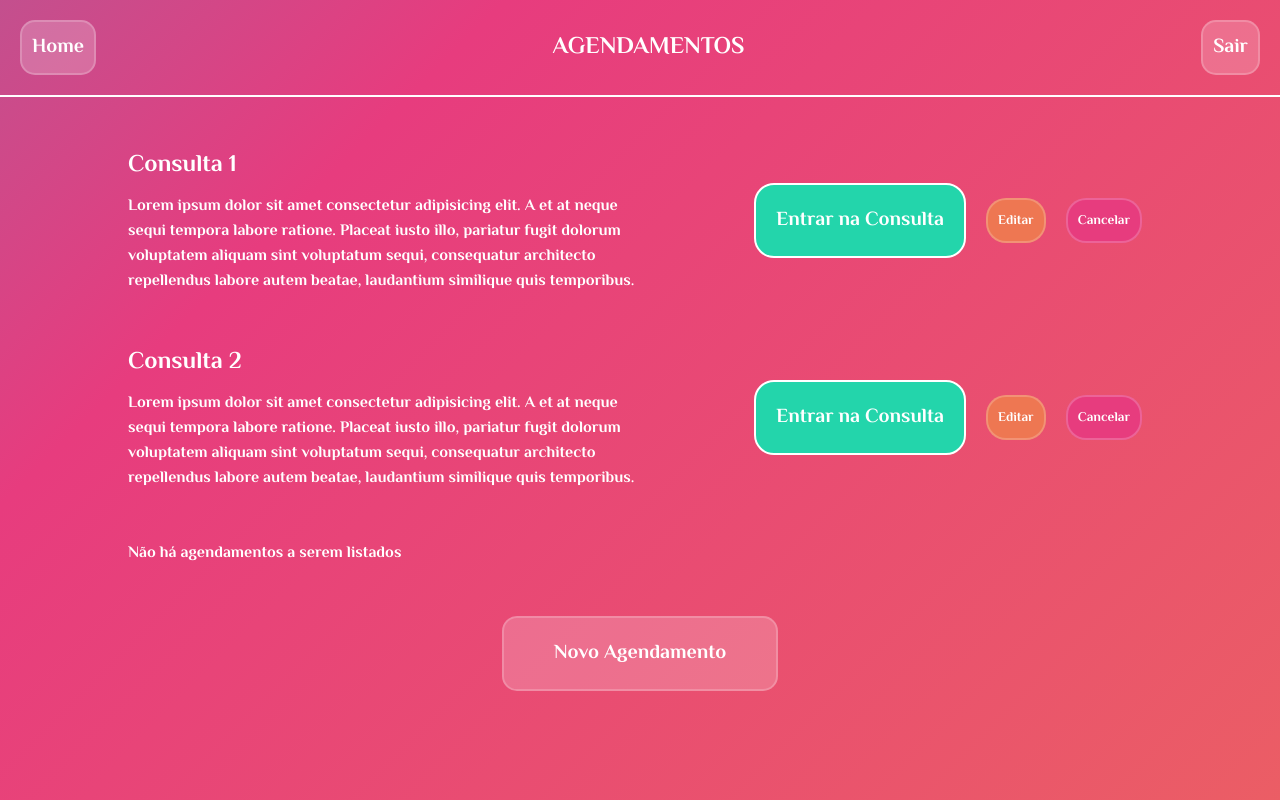
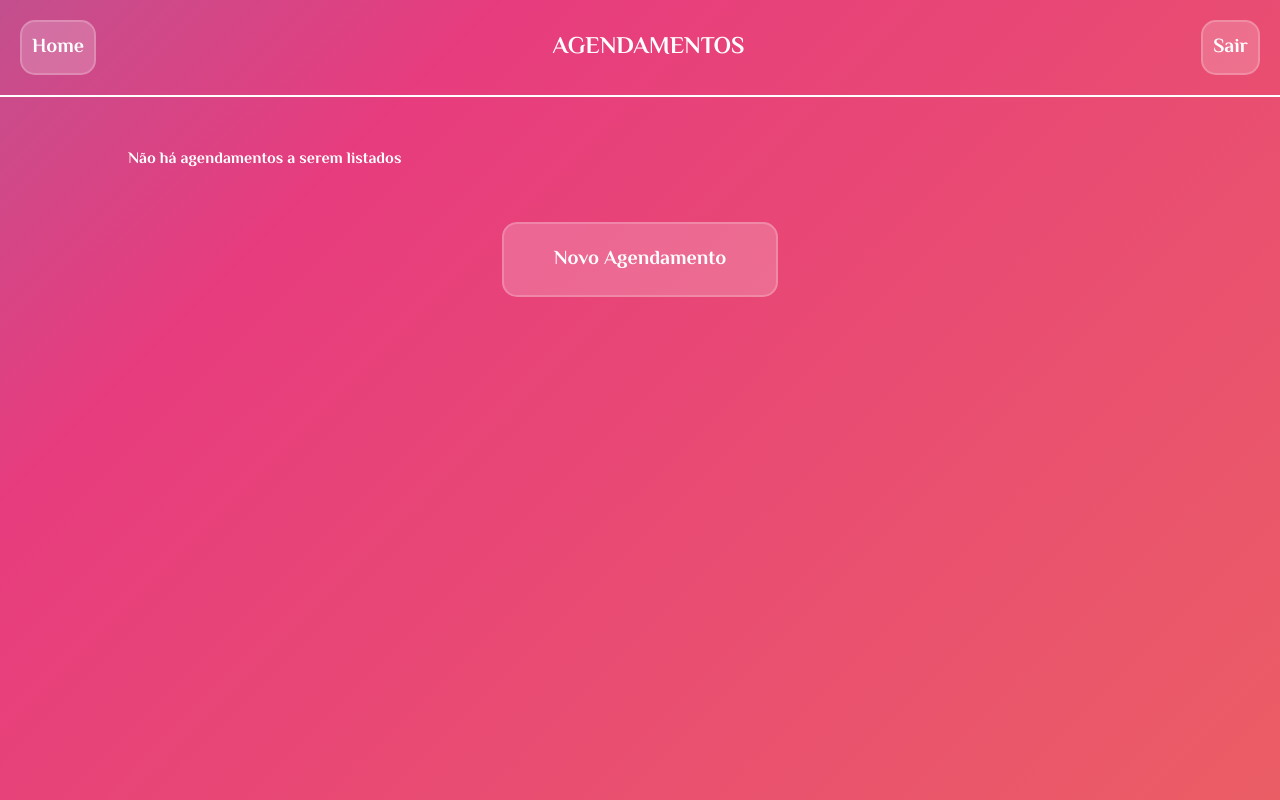
Before and after one commit to HealthMe-Telemed/testefront, a Vue app: page /Agendamentos in a window 1280 px wide. Built offline with nearby package versions, Linux system fonts and the light colour scheme.

Commit message:
Correção nos html

```diff
--- a/src/components/Agendamentos.vue
+++ b/src/components/Agendamentos.vue
@@ -7,40 +7,6 @@ import Layout from './Layout.vue';
     <Layout :cabecalho="titulo">
     </Layout>
     <main>
-      <div class="container">
-        <div class="esquerda">
-          <h2>Consulta 1</h2>
-          <p>
-            Lorem ipsum dolor sit amet consectetur adipisicing elit. A et at
-            neque sequi tempora labore ratione. Placeat iusto illo, pariatur
-            fugit dolorum voluptatem aliquam sint voluptatum sequi, consequatur
-            architecto repellendus labore autem beatae, laudantium similique
-            quis temporibus.
-          </p>
-        </div>
-        <div class="direita">
-          <button class="botao-consulta">Entrar na Consulta</button>
-          <button class="botao-secundario editar">Editar</button>
-          <button class="botao-secundario cancelar">Cancelar</button>
-        </div>
-      </div>
-      <div class="container">
-        <div class="esquerda">
-          <h2>Consulta 2</h2>
-          <p>
-            Lorem ipsum dolor sit amet consectetur adipisicing elit. A et at
-            neque sequi tempora labore ratione. Placeat iusto illo, pariatur
-            fugit dolorum voluptatem aliquam sint voluptatum sequi, consequatur
-            architecto repellendus labore autem beatae, laudantium similique
-            quis temporibus.
-          </p>
-        </div>
-        <div class="direita">
-          <button class="botao-consulta">Entrar na Consulta</button>
-          <button class="botao-secundario editar">Editar</button>
-          <button class="botao-secundario cancelar">Cancelar</button>
-        </div>
-      </div>
       <div
         class="container"
         v-if="agendamentos.length != 0"
--- a/src/components/MenuPrincipal.vue
+++ b/src/components/MenuPrincipal.vue
@@ -575,7 +575,7 @@ form .inputBx button[type="submit"] {
   top: 50%;
   left: 50%;
   transform: translate(-50%, -50%);
-  background-color: #fff;
+  background-color: lightcoral;
   width: 300px;
   padding: 20px;
   border-radius: 5px;
--- a/src/components/Novo_Agendamento.vue
+++ b/src/components/Novo_Agendamento.vue
@@ -54,14 +54,15 @@ import Layout from './Layout.vue';
                 </div>
 
                 <div class="inputBx">
-                  <input type="text" v-model="dataConsulta" :disabled="selectedMedicos === null || selectedMedicos === ''" required :list="dateListId" @input="checkIfDateIsValid" @change="filtrarHorario" placeholder="Selecione uma data: "/>
+                  <input type="text" v-model="dataConsulta" :disabled="selectedMedicos === null || selectedMedicos === ''" required :list="dateListId" @input="checkIfDateIsValid" @change="filtrarHorario" placeholder="Selecione uma data:"/>
                   <datalist :id="dateListId">
+                    <option value="">Selecione uma data</option>
                     <option v-for="date in datasDisponiveis" :key="date" :value="date"></option>
                   </datalist>
                 </div>
 
                 <div class="inputBx">
-                  <input type="time" v-model="horarioConsulta" :disabled="dataConsulta === ''" required @input="checkIfTimeIsValid" :list="timesListId"/>
+                  <input type="text" v-model="horarioConsulta" :disabled="dataConsulta === ''" required @input="checkIfTimeIsValid" :list="timesListId" placeholder="Selecione um horário"/>
                   <datalist :id="timesListId">
                     <option v-for="hora in horasDisponiveis" :key="hora" :value="hora"></option>
                   </datalist>
@@ -84,7 +85,7 @@ export default {
   data() {
     return {
       medicos:[],
-      selectedMedicos: '',
+      selectedMedicos: "",
       especialidades:[],
       selectedEspecialidade: '',
       dataHorasDisponiveis: [],
@@ -133,7 +134,6 @@ export default {
       this.horarioConsulta = '';
       this.horasDisponiveis = [];
       const dataFormatada = this.formatarDataParaBR();
-      console.log(dataFormatada);
       const horariosNoDia = this.dataHorasDisponiveis.filter(hora => {
         const horaLimite = new Date(`${dataFormatada}T18:00:00`);
         const horaInicio = new Date(`${dataFormatada}T08:59:00`);
@@ -196,7 +196,7 @@ export default {
     },
     checkIfTimeIsValid() {
       // Verifica se a data inserida pelo usuário está presente na lista de datas disponíveis
-      const horario = `${this.horarioConsulta}:00`
+      const horario = `${this.horarioConsulta}`
       if (!this.horasDisponiveis.includes(horario)) {
         // Limpa o campo se a data não for válida
         this.horarioConsulta = '';
@@ -211,7 +211,6 @@ export default {
       }
     },
     buscarEspecialidadesPorMedico(){
-      console.log(this.usuario)
       if (this.selectedMedicos === '') {
         this.carregarEspecialidades(); // Se nenhum valor estiver selecionado, busca todos os dados
       } else {
@@ -226,7 +225,6 @@ export default {
       },
     };
     const data = this.formatarDataParaBR();
-    console.log(data)
     const body = {
         idMedico: this.selectedMedicos,
         idPaciente: this.paciente,
@@ -235,13 +233,11 @@ export default {
         idStatusConsulta: 0,
         dataAgendada: new Date(`${data}T${this.horarioConsulta}Z`)
       };
-      console.log(body)
     await axios.post(`https://localhost:7231/agendamentos`, body,
       axiosConfig)
         .then(response => {
           // Verificar se a resposta da API indica sucesso (por exemplo, status 200)
           if (response.status === 200) {
-            console.log(response.data)
             this.limparFormulario();
             this.$router.push('/Agendamentos')
           } else {
```
